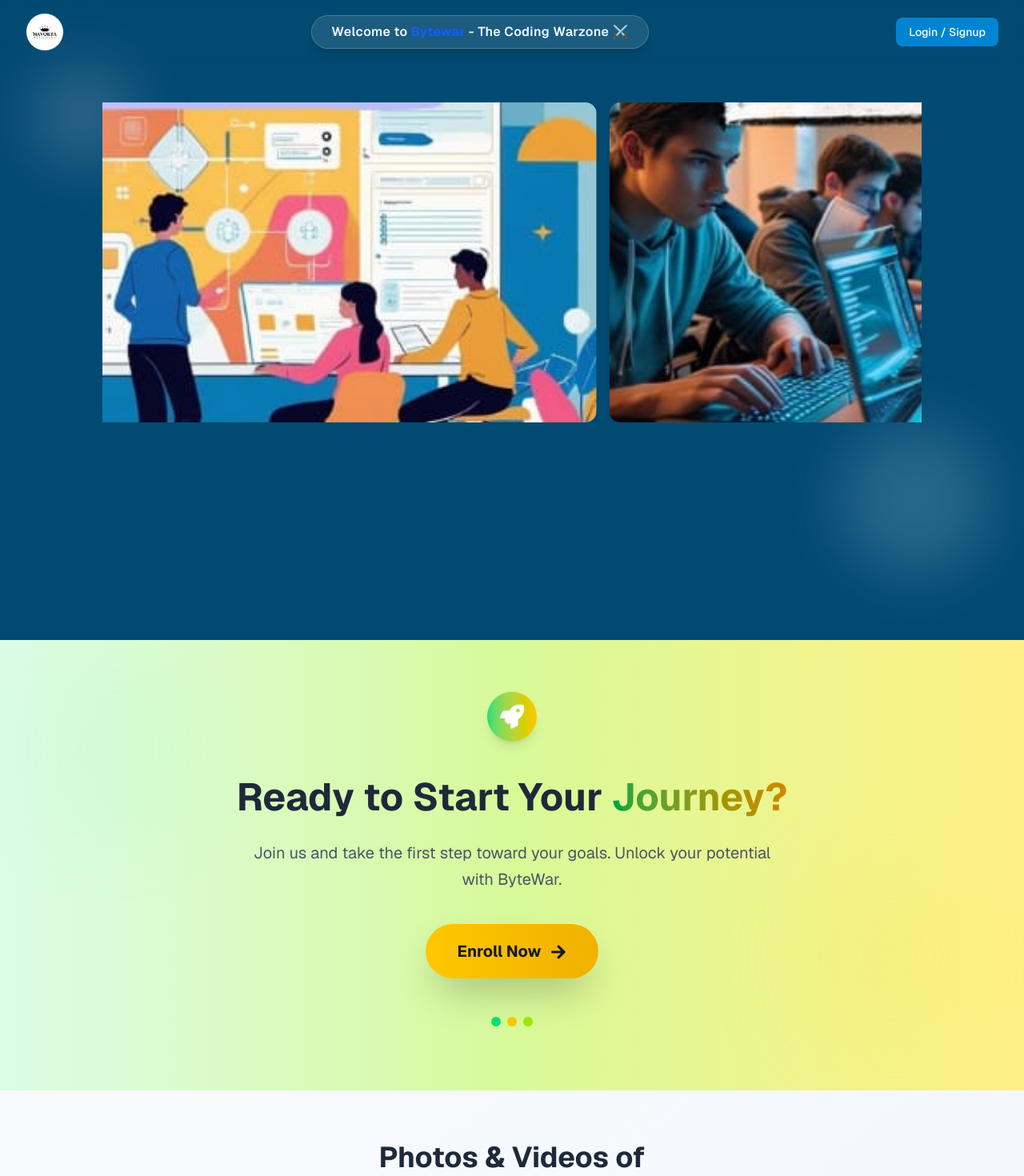
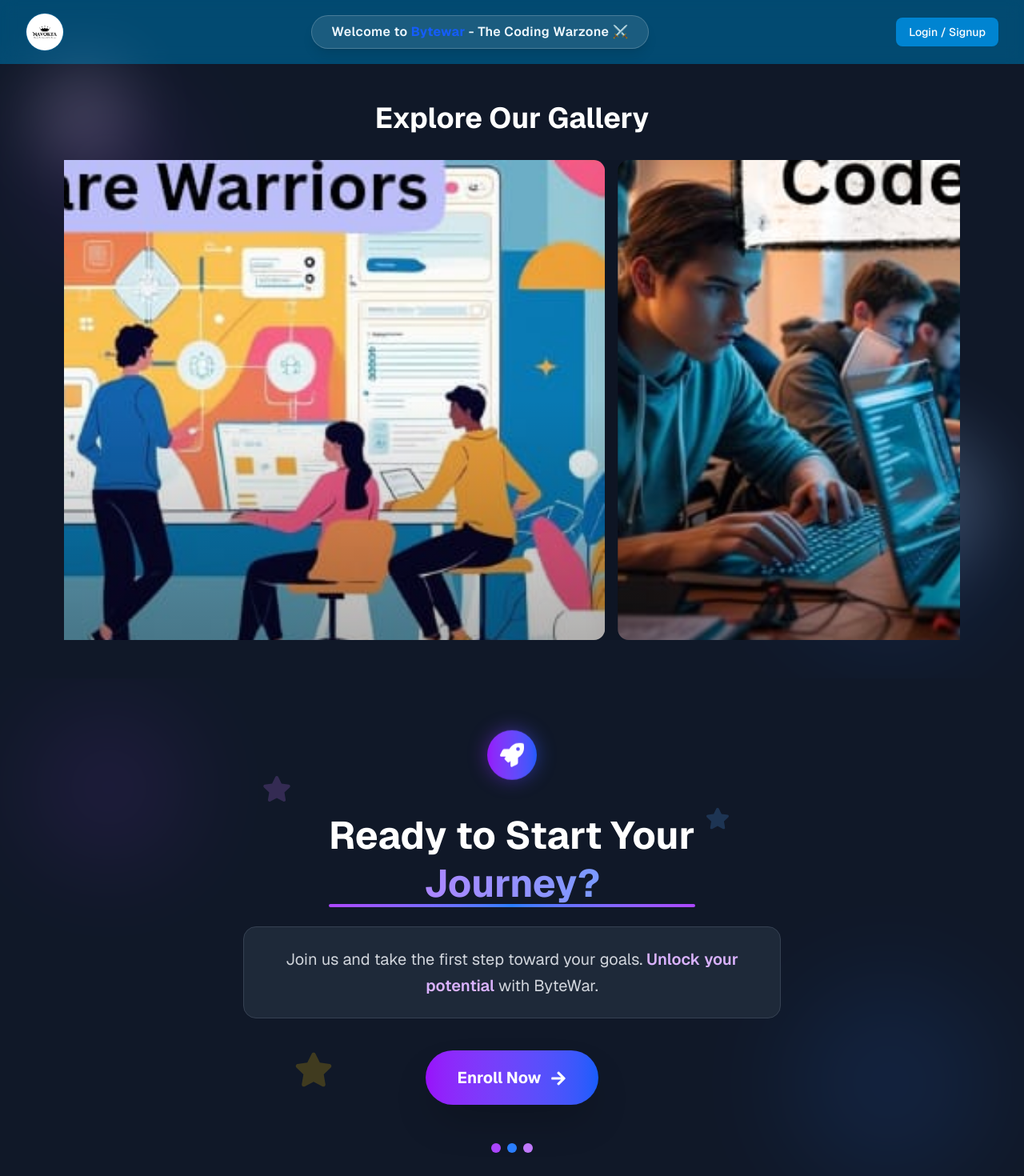
Before and after one commit to navokta/Bytewar-v2, a Next.js app: page / in a window 1280 px wide. Shown: the top 1470 px of the page at 80% size. Built offline with nearby package versions, Linux system fonts and the light colour scheme.

Commit message:
crousel && the Enroll section

```diff
--- a/components/EnrollNow.js
+++ b/components/EnrollNow.js
@@ -1,48 +1,70 @@
 import Link from "next/link";
-import { FaArrowRight, FaRocket } from "react-icons/fa";
+import { FaArrowRight, FaRocket, FaStar } from "react-icons/fa";
 
 export default function EnrollNow() {
   return (
-    <div className="w-full py-20 bg-gradient-to-r from-green-100 via-lime-200 to-yellow-200 flex items-center justify-center relative overflow-hidden">
+    <div className="w-full py-20 bg-gray-900 flex items-center justify-center relative overflow-hidden">
       {/* Decorative Background Elements */}
-      <div className="absolute top-0 left-0 w-full h-full opacity-10">
-        <div className="absolute top-10 left-10 w-48 h-48 rounded-full bg-green-300 blur-3xl"></div>
-        <div className="absolute bottom-10 right-10 w-64 h-64 rounded-full bg-yellow-300 blur-3xl"></div>
+      <div className="absolute top-0 left-0 w-full h-full">
+        <div className="absolute top-10 left-10 w-48 h-48 rounded-full bg-purple-500 opacity-10 blur-3xl"></div>
+        <div className="absolute bottom-10 right-10 w-64 h-64 rounded-full bg-blue-500 opacity-10 blur-3xl"></div>
       </div>
 
       <div className="relative z-10 max-w-4xl mx-auto px-4 text-center">
-        {/* Rocket Icon */}
+        {/* Stars Decorative Elements */}
+        <div className="absolute top-10 left-10 text-purple-400 opacity-20">
+          <FaStar className="text-4xl" />
+        </div>
+        <div className="absolute top-20 right-20 text-blue-400 opacity-20">
+          <FaStar className="text-3xl" />
+        </div>
+        <div className="absolute bottom-20 left-20 text-yellow-400 opacity-20">
+          <FaStar className="text-5xl" />
+        </div>
+
+        {/* Rocket Icon with Glow Effect */}
         <div className="flex justify-center mb-6">
-          <div className="p-4 bg-gradient-to-r from-green-400 to-yellow-400 rounded-full shadow-lg animate-bounce">
-            <FaRocket className="text-white text-3xl" />
+          <div className="p-4 bg-gradient-to-r from-purple-600 to-blue-600 rounded-full shadow-lg animate-bounce relative">
+            <div className="absolute inset-0 rounded-full bg-gradient-to-r from-purple-600 to-blue-600 blur-md opacity-50"></div>
+            <FaRocket className="text-white text-3xl relative z-10" />
           </div>
         </div>
 
-        {/* Heading */}
-        <h2 className="text-4xl md:text-5xl font-bold text-gray-800 mb-6 leading-tight">
-          Ready to Start Your <span className="text-transparent bg-clip-text bg-gradient-to-r from-green-600 to-yellow-600">Journey?</span>
+        {/* Heading with Border Effect */}
+        <h2 className="text-4xl md:text-5xl font-bold text-white mb-6 leading-tight relative">
+          <span className="relative inline-block">
+            Ready to Start Your
+            <span className="text-transparent bg-clip-text bg-gradient-to-r from-purple-400 to-blue-400 block">
+              Journey?
+            </span>
+            <span className="absolute bottom-0 left-0 w-full h-1 bg-gradient-to-r from-purple-500 via-blue-500 to-purple-500 rounded-full"></span>
+          </span>
         </h2>
 
-        {/* Subheading */}
-        <p className="text-xl text-gray-600 mb-10 max-w-2xl mx-auto leading-relaxed">
-          Join us and take the first step toward your goals. Unlock your potential with ByteWar.
-        </p>
+        {/* Subheading with Highlight Box */}
+        <div className="mb-10">
+          <p className="text-xl text-gray-300 max-w-2xl mx-auto leading-relaxed bg-gray-800 bg-opacity-50 rounded-2xl p-6 border border-gray-700">
+            Join us and take the first step toward your goals.
+            <span className="text-purple-300 font-semibold"> Unlock your potential</span> with ByteWar.
+          </p>
+        </div>
 
-        {/* Enroll Now Button */}
+        {/* Enroll Now Button with Pulse Effect */}
         <Link
           href="/enroll"
-          className="inline-flex items-center justify-center gap-3 bg-gradient-to-r from-yellow-400 to-yellow-500 hover:from-yellow-500 hover:to-yellow-600 text-gray-900 font-bold px-10 py-5 rounded-full text-xl shadow-2xl transform hover:scale-110 transition-all duration-300 ease-in-out group"
+          className="inline-flex items-center justify-center gap-3 bg-gradient-to-r from-purple-600 to-blue-600 hover:from-purple-700 hover:to-blue-700 text-white font-bold px-10 py-5 rounded-full text-xl shadow-2xl transform hover:scale-110 transition-all duration-300 ease-in-out group relative overflow-hidden"
         >
-          <span>Enroll Now</span>
-          <FaArrowRight className="mt-[2px] group-hover:translate-x-1 transition-transform duration-300" />
+          <span className="relative z-10">Enroll Now</span>
+          <FaArrowRight className="mt-[2px] group-hover:translate-x-1 transition-transform duration-300 relative z-10" />
+          <span className="absolute inset-0 bg-gradient-to-r from-purple-700 to-blue-700 opacity-0 group-hover:opacity-100 transition-opacity duration-300"></span>
         </Link>
 
-        {/* Decorative Elements */}
+        {/* Decorative Elements - Changed to Purple/Blue Theme */}
         <div className="flex justify-center mt-12">
           <div className="flex space-x-2">
-            <div className="w-3 h-3 bg-green-400 rounded-full animate-pulse"></div>
-            <div className="w-3 h-3 bg-yellow-400 rounded-full animate-pulse delay-75"></div>
-            <div className="w-3 h-3 bg-lime-400 rounded-full animate-pulse delay-150"></div>
+            <div className="w-3 h-3 bg-purple-500 rounded-full animate-pulse"></div>
+            <div className="w-3 h-3 bg-blue-500 rounded-full animate-pulse delay-75"></div>
+            <div className="w-3 h-3 bg-purple-400 rounded-full animate-pulse delay-150"></div>
           </div>
         </div>
       </div>
--- a/components/HeroSection.js
+++ b/components/HeroSection.js
@@ -3,9 +3,9 @@
 import * as React from "react"
 import Autoplay from "embla-carousel-autoplay"
 import Image from "next/image"
-import photo1 from "../public/photo1.jpg" // use your own images here
-import photo2 from "../public/photo2.jpg" // use your own images here
-import photo3 from "../public/photo3.jpg" // use your own images here
+import photo1 from "../public/photo1.jpg"
+import photo2 from "../public/photo2.jpg"
+import photo3 from "../public/photo3.jpg"
 
 import {
   Carousel,
@@ -19,31 +19,41 @@
   )
 
   return (
+    <div className="w-full bg-gray-900 relative overflow-hidden">
+      {/* Decorative Background Elements */}
+      <div className="absolute top-10 left-10 w-48 h-48 rounded-full bg-purple-500 opacity-10 blur-3xl"></div>
+      <div className="absolute bottom-10 right-10 w-64 h-64 rounded-full bg-blue-500 opacity-10 blur-3xl"></div>
+
+      <div className="relative z-10 max-w-6xl mx-auto py-12 px-4">
+        <h2 className="text-3xl md:text-4xl font-bold text-center text-white mb-8">
+          Explore Our Gallery
+        </h2>
+
         <Carousel
           plugins={[plugin.current]}
-      className="w-full max-w-5xl mx-auto py-12 h-[90vh]"
+          className="w-full"
           onMouseEnter={plugin.current.stop}
           onMouseLeave={plugin.current.reset}
         >
           <CarouselContent>
             {[photo1, photo2, photo3].map((img, index) => (
               <CarouselItem key={index}>
-            {/* Parent container with fixed height */}
-            <div className="relative w-full h-[400px]">
-              {/* Image that fills the parent container */}
+                <div className="relative w-full h-[300px] sm:h-[400px] md:h-[500px] lg:h-[600px]">
                   <Image
                     src={img}
                     alt={`Slide ${index}`}
                     layout="fill"
                     objectFit="cover"
-                className="rounded-xl shadow-md"
+                    className="rounded-xl shadow-2xl transition duration-500 ease-in-out transform hover:scale-105"
                   />
+                  {/* Overlay for better text contrast */}
+                  <div className="absolute inset-0 bg-gradient-to-t from-black via-transparent to-transparent opacity-30 rounded-xl"></div>
                 </div>
               </CarouselItem>
             ))}
           </CarouselContent>
-      {/* <CarouselPrevious />
-      <CarouselNext /> */}
         </Carousel>
-  )
+      </div>
+    </div>
+  );
 }
```
Lines whose indentation alone changed are shown as unchanged.
